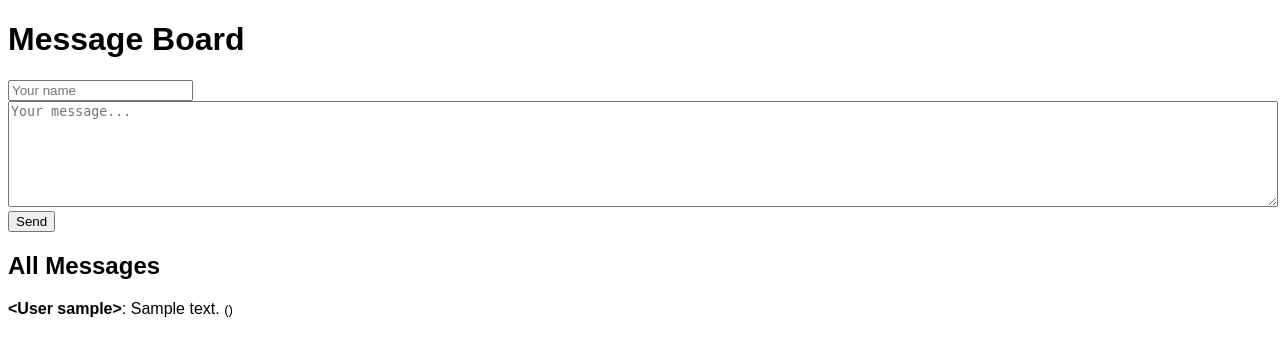
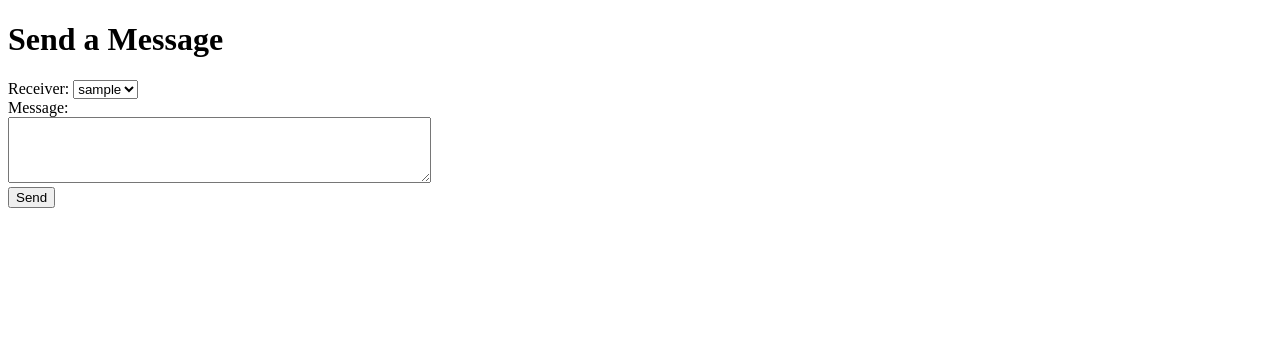
Before and after one commit to Chinz7007/ThriftIt, a Flask app: template templates/send_message..html in a window 1280 px wide. Shown: the top 356 px of the page. Run offline with Flask 3, Linux system fonts and the light colour scheme; the template is opened without the code that fills it: values that come from a table or form of the project are taken from there, others are empty; tables that the repository leaves empty hold one stand-in row (values such as "Sample post").

Commit message:
html changes

```diff
--- a/templates/home.html
+++ b/templates/home.html
@@ -8,6 +8,9 @@
         <a href="/">Home</a>
         <a href="/products">Products</a>
         <a href="/upload">Upload Product</a>
+        <a href="/send_message">Send Message</a>
+        <a href="/templates/inbox.html">Inbox</a>
+
     </nav>
     <hr>
 
--- a/templates/send_message..html
+++ b/templates/send_message..html
@@ -1,45 +1,26 @@
-<!-- app/templates/index.html -->
 <!DOCTYPE html>
 <html lang="en">
 <head>
     <meta charset="UTF-8">
-    <meta name="viewport" content="width=device-width, initial-scale=1.0">
-    <title>Message Board</title>
-    <style>
-        /* Simple CSS for styling */
-        body {
-            font-family: Arial, sans-serif;
-        }
-        form {
-            margin-bottom: 20px;
-        }
-        textarea {
-            width: 100%;
-            height: 100px;
-        }
-        .message {
-            margin-bottom: 10px;
-        }
-    </style>
+    <title>Send a Message</title>
 </head>
 <body>
-    <h1>Message Board</h1>
 
-    <!-- Form to submit a new message -->
-    <form action="{{ url_for('main.send_message') }}" method="POST">
-        <input type="text" name="sender" placeholder="Your name" required><br>
-        <textarea name="content" placeholder="Your message..." required></textarea><br>
-        <button type="submit">Send</button>
-    </form>
+<h1>Send a Message</h1>
 
-    <h2>All Messages</h2>
-    <div>
-        {% for message in messages %}
-            <div class="message">
-                <strong>{{ message.sender }}</strong>: {{ message.content }}
-                <small>({{ message.date_sent }})</small>
-            </div>
+<form method="POST">
+    <label>Receiver:</label>
+    <select name="receiver_id" required>
+        {% for user in users %}
+            <option value="{{ user.id }}">{{ user.username }}</option>
         {% endfor %}
-    </div>
+    </select><br>
+
+    <label>Message:</label><br>
+    <textarea name="content" rows="4" cols="50" required></textarea><br>
+
+    <button type="submit">Send</button>
+</form>
+
 </body>
 </html>
```
Also changed, not shown: templates/inbox.html (+26 -0 lines), templates/products.html (+7 -1 lines).
